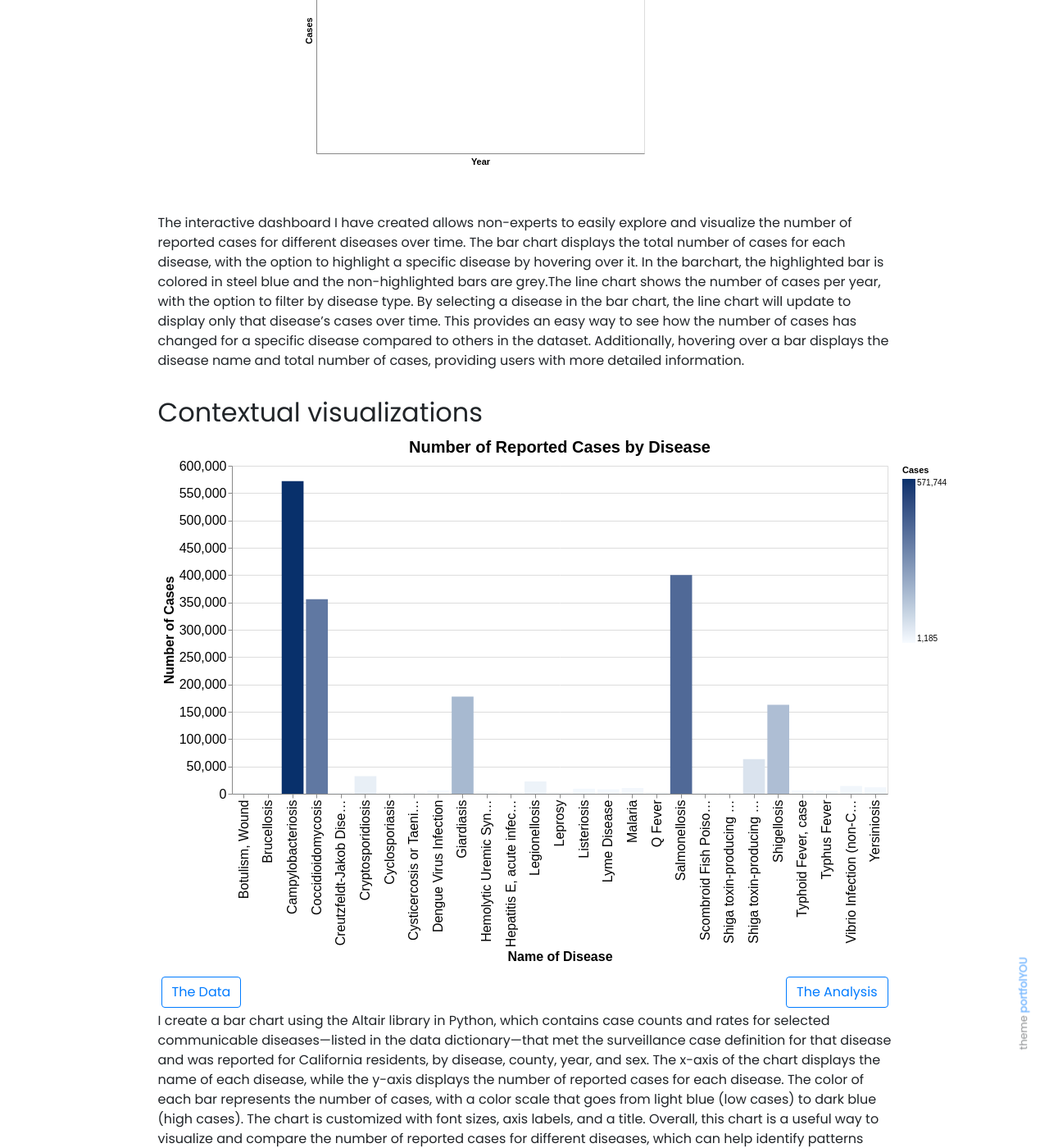
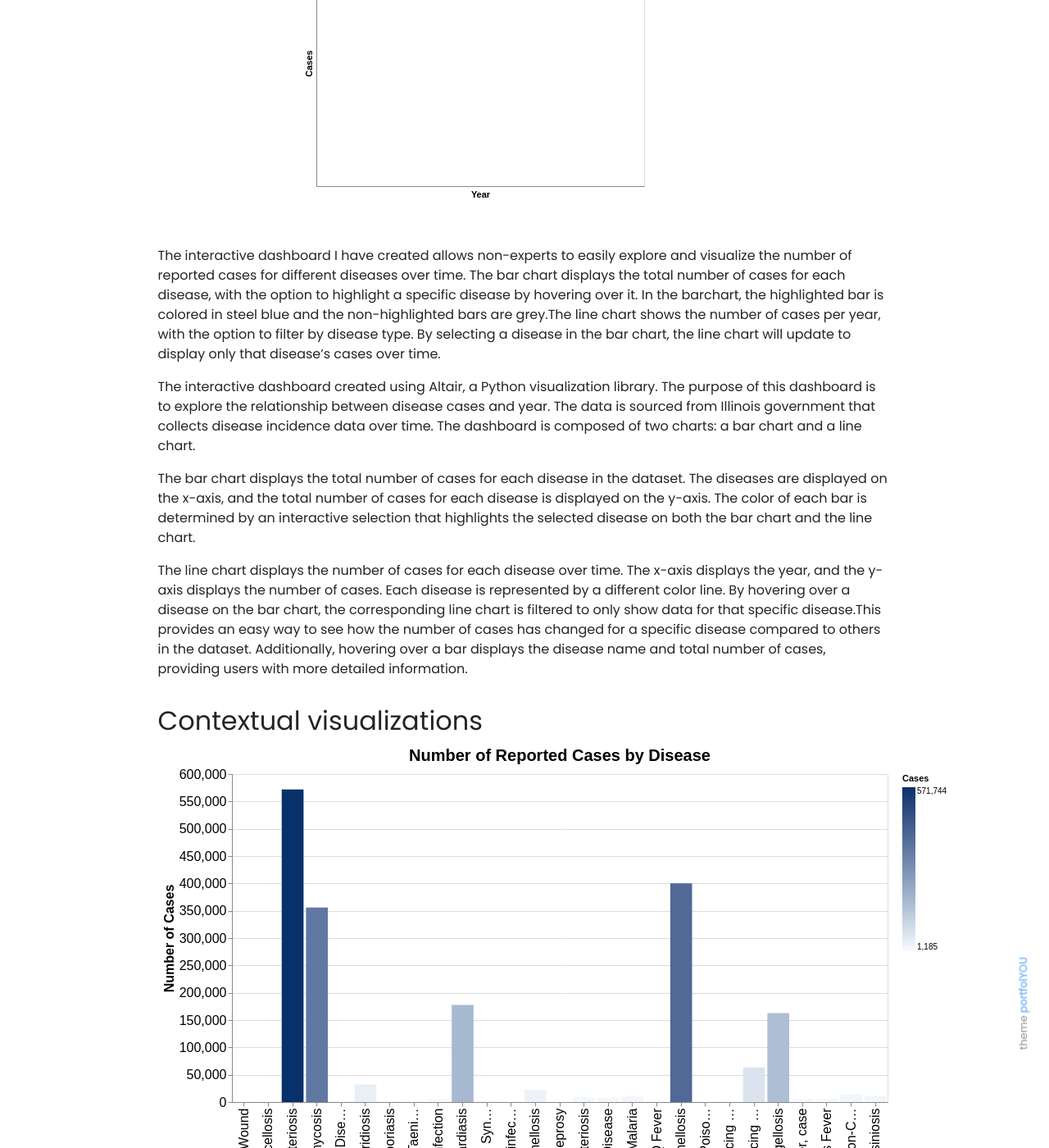
Before and after one commit to AndyW1010/AndyW1010.github.io, a Jekyll site: the page built from _projects/Reportable_Communicable_Disease Cases_Project.md, in a window 1280 px wide and 1400 px high, scrolled down 1054 px. Shown: the whole window at 82% size. Built offline with Jekyll 4.4.1, drawn with Linux system fonts in a browser that asks for light colours; nearby versions of some CDN libraries; some of the changed text lies outside the part shown.

Commit message:
Update Reportable_Communicable_Disease Cases_Project.md

```diff
--- a/_projects/Reportable_Communicable_Disease Cases_Project.md
+++ b/_projects/Reportable_Communicable_Disease Cases_Project.md
@@ -14,6 +14,7 @@ custom_js:
 # Reportable Communicable Disease Cases in Illinois,2011-2017
 
 Group Member: Andy(Jiazhi) Wang
+
 netid:jiazhiw2
 
 
@@ -23,9 +24,13 @@ netid:jiazhiw2
 
 
 
-The interactive dashboard I have created allows non-experts to easily explore and visualize the number of reported cases for different diseases over time. The bar chart displays the total number of cases for each disease, with the option to highlight a specific disease by hovering over it. In the barchart, the highlighted bar is colored in steel blue and the non-highlighted bars are grey.The line chart shows the number of cases per year, with the option to filter by disease type. By selecting a disease in the bar chart, the line chart will update to display only that disease's cases over time. This provides an easy way to see how the number of cases has changed for a specific disease compared to others in the dataset. Additionally, hovering over a bar displays the disease name and total number of cases, providing users with more detailed information.
+The interactive dashboard I have created allows non-experts to easily explore and visualize the number of reported cases for different diseases over time. The bar chart displays the total number of cases for each disease, with the option to highlight a specific disease by hovering over it. In the barchart, the highlighted bar is colored in steel blue and the non-highlighted bars are grey.The line chart shows the number of cases per year, with the option to filter by disease type. By selecting a disease in the bar chart, the line chart will update to display only that disease's cases over time.
 
+The interactive dashboard created using Altair, a Python visualization library. The purpose of this dashboard is to explore the relationship between disease cases and year. The data is sourced from Illinois government that collects disease incidence data over time. The dashboard is composed of two charts: a bar chart and a line chart.
 
+The bar chart displays the total number of cases for each disease in the dataset. The diseases are displayed on the x-axis, and the total number of cases for each disease is displayed on the y-axis. The color of each bar is determined by an interactive selection that highlights the selected disease on both the bar chart and the line chart.
+
+The line chart displays the number of cases for each disease over time. The x-axis displays the year, and the y-axis displays the number of cases. Each disease is represented by a different color line. By hovering over a disease on the bar chart, the corresponding line chart is filtered to only show data for that specific disease.This provides an easy way to see how the number of cases has changed for a specific disease compared to others in the dataset. Additionally, hovering over a bar displays the disease name and total number of cases, providing users with more detailed information.
 
 
 
@@ -48,5 +53,6 @@ Overall, this chart is a useful way to visualize and compare the number of repor
 
 ![avatar](/assets/pngs/disease-burden-to-communicable-diseases-vs-gdp.png)
 <div class="middle">
-{% include elements/button.html link="https://ourworldindata.org/grapher/disease-burden-to-communicable-diseases-vs-gdp" text="The Data" %}
+{% include elements/button.html link="https://ourworldindata.org/grapher/disease-burden-to-communicable-diseases-vs-gdp" text="Visualization Source" %}
 </div>
+The graph shows the relationship between the burden of communicable diseases and the Gross Domestic Product (GDP) per capita in different countries. We can compare the impact of communicable diseases in Illinois to the impact in other countries. This may provide insights into the severity of communicable diseases in Illinois and how it compares to other regions globally. Additionally, the visualization can help illustrate the relationship between disease burden and economic indicators such as GDP per capita.
```
